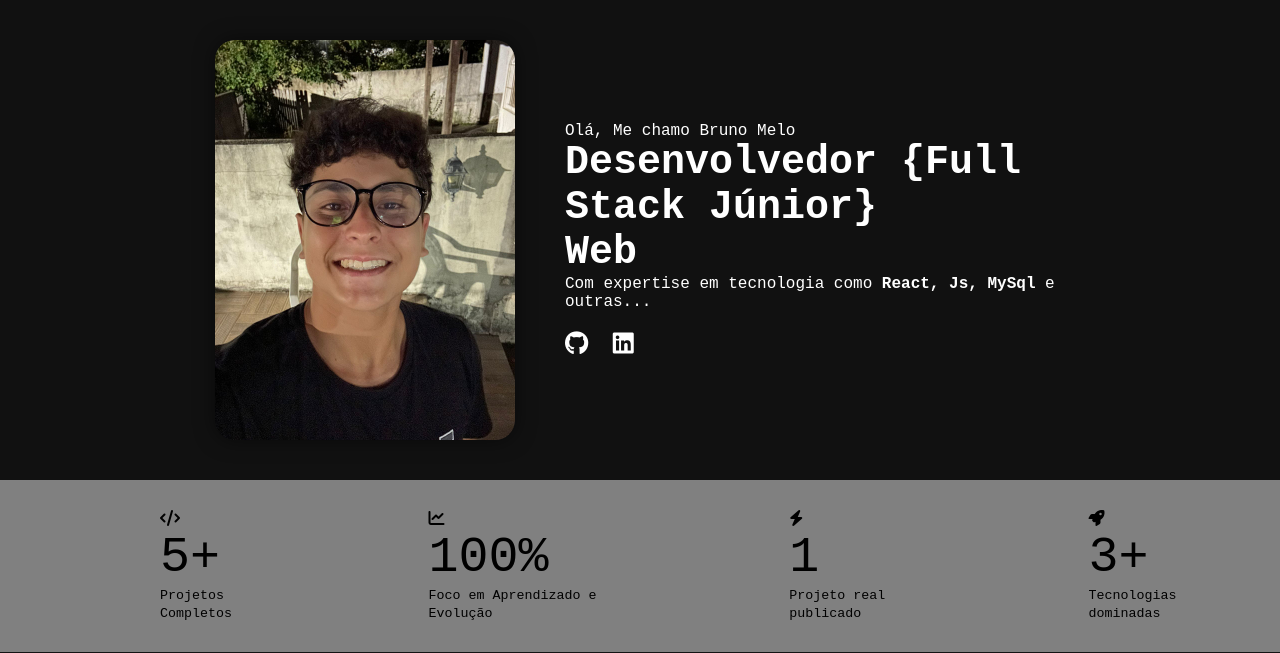
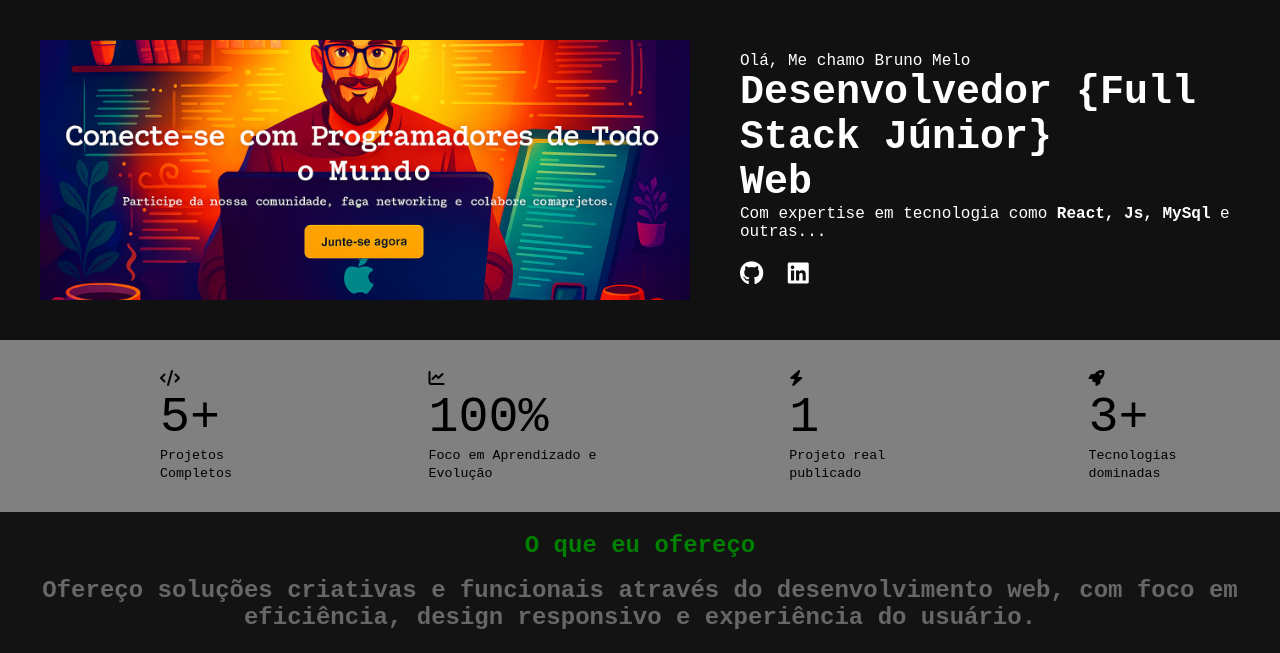
Before and after one commit to BrunoMeloMorais22/Portfolio, a Flask app: page / in a window 1280 px wide. Shown: the part 87-740 px from the top of the page. Run offline with Flask 3, Linux system fonts and the light colour scheme.

Commit message:
Mudando o nome da imagem

```diff
--- a/templates/index.html
+++ b/templates/index.html
@@ -19,7 +19,7 @@
 
     <main id="profile">
         <section class="profile">
-            <img src="/static/image/profile.jpg" alt="">
+            <div class="project-image" style="background-image: url('/static/image/portfolio.png');"></div>
             <div class="descricao">
                 <p><span>Olá, Me chamo Bruno Melo</span></p>
                 <h1>Desenvolvedor <span>{Full Stack Júnior}</span><br> Web </h1>
```
